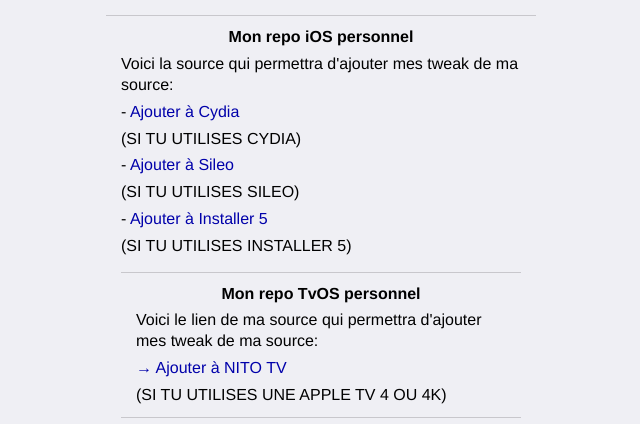
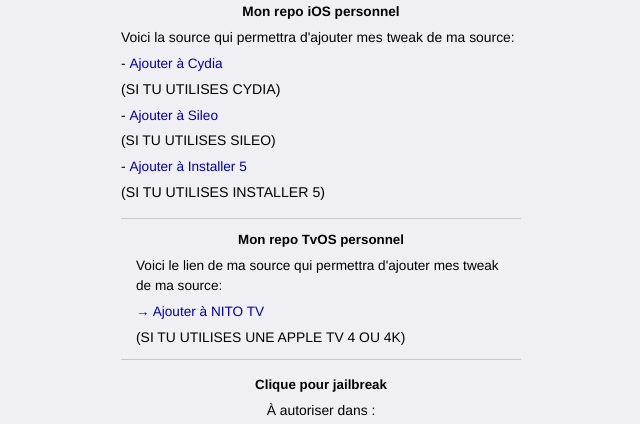
Before and after one commit to iPhoenix42/repo.ios, a PHP site: page /fr_FR/index.html in a window 1280 px wide. Shown: the part 629-1053 px from the top of the page, without its empty margins (319-959 px from the left). Run offline with PHP 8.4, Linux system fonts and the light colour scheme.

Commit message:
Update jonyive.css

```diff
--- a/Resources/jonyive.css
+++ b/Resources/jonyive.css
@@ -7,7 +7,7 @@
 	-ms-border-radius: 0;
 	-o-border-radius: 0;
 	font-family: inherit;
-	font-size: 100%;
+	font-size: 98%;
 	font-style: inherit;
 	font-weight: inherit;
 	line-height: inherit;
```
